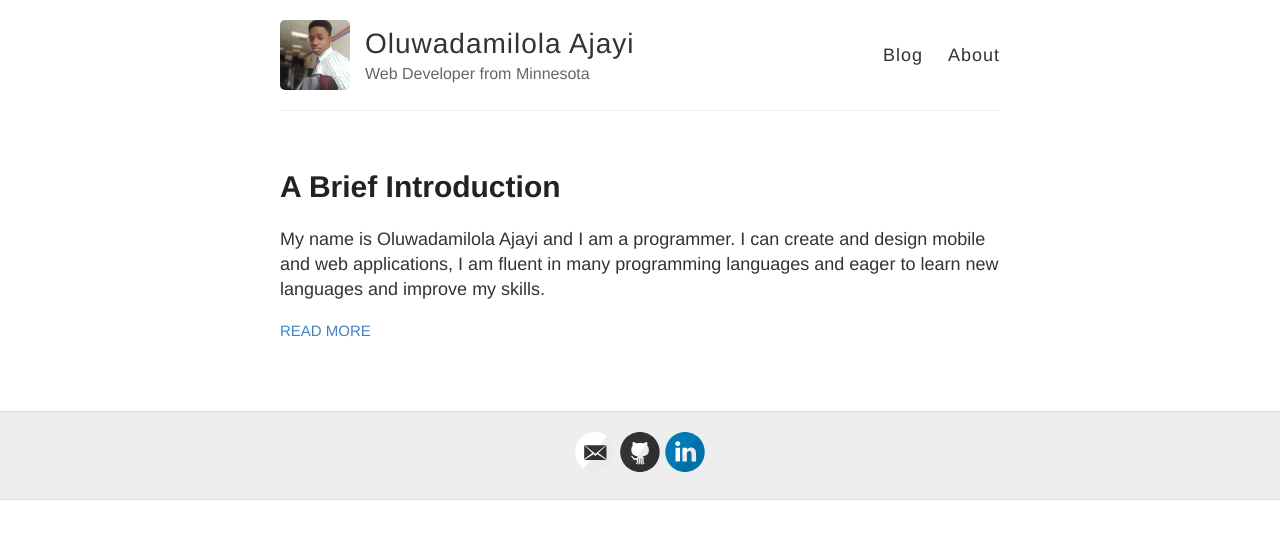
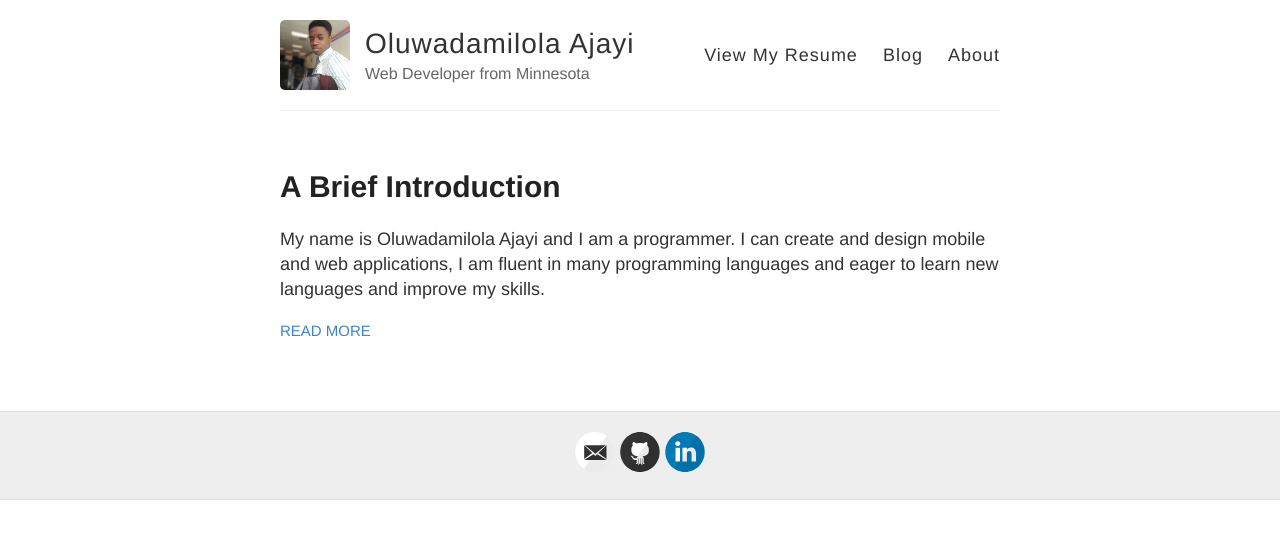
Before and after one commit to ajayiol/ajayiol.github.io, a Jekyll site: the page built from index.html, in a window 1280 px wide. Shown: the top 539 px of the page. Built offline with Jekyll 4.4.1, drawn with Linux system fonts in a browser that asks for light colours.

Commit message:
Update default.html

```diff
--- a/_layouts/default.html
+++ b/_layouts/default.html
@@ -27,6 +27,7 @@
           </div>
 
           <nav>
+            <a href="www.mnstate.edu">View My Resume</a>
             <a href="{{ site.baseurl }}/">Blog</a>
             <a href="{{ site.baseurl }}/about">About</a>
           </nav>
```
